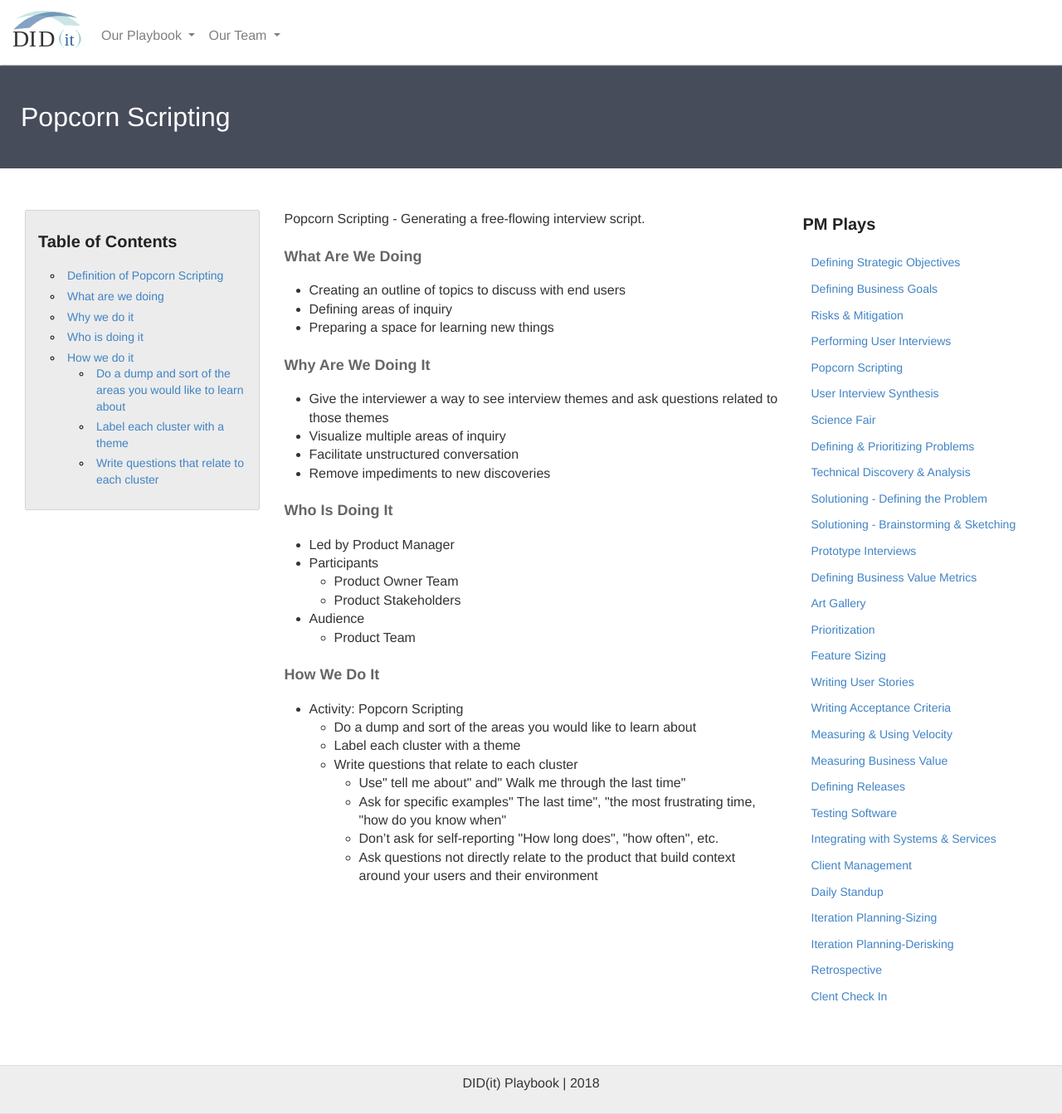
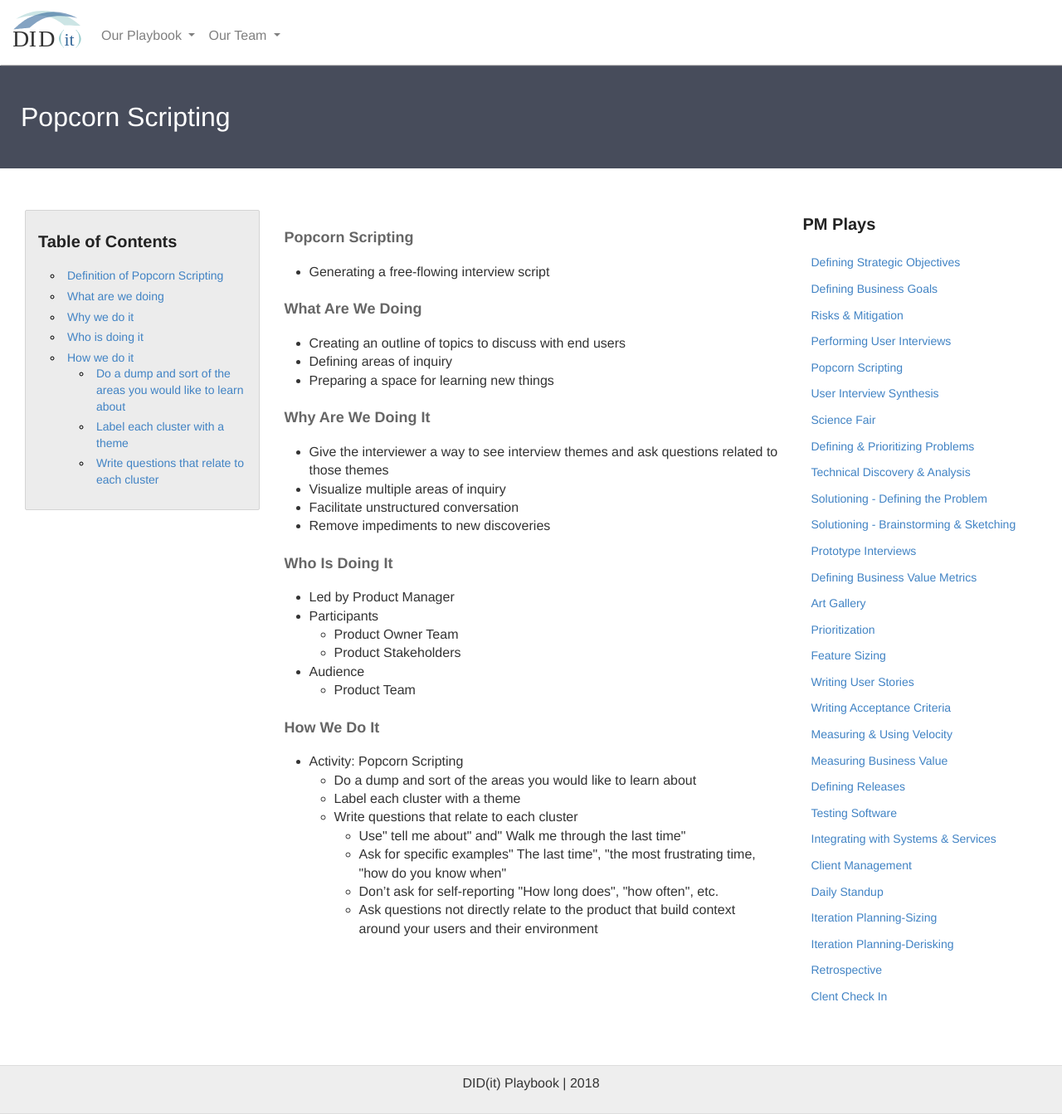
Before and after one commit to KnightPointSystems/kps_playbook, a Jekyll site: the page built from popcorn-scripting.md, in a window 1280 px wide and 1343 px high. Shown: the whole window at 83% size. Built offline with Jekyll 4.4.1, drawn with Linux system fonts in a browser that asks for light colours; nearby versions of some CDN libraries.

Commit message:
Updated following
Added anchor tags and changed the definition from <p> to <h4>

```diff
--- a/popcorn-scripting.md
+++ b/popcorn-scripting.md
@@ -55,9 +55,12 @@
         </div>
     </div>
     <div class="col-md-6">
-        <p class="PS-Definition" id="PS-Definition">
-            Popcorn Scripting - Generating a free-flowing interview script.
-        </p>
+        <h4 class="PS-Definition" id="PS-Definition">
+            Popcorn Scripting
+        </h4>
+		<ul>
+			<li>Generating a free-flowing interview script</li>
+		</ul>
         <h4 class="PS-What" id="PS-What">
             What Are We Doing
         </h4>
@@ -98,9 +101,9 @@
 <ul>
     <li class="PS-Popcorn" id="PS-Popcorn">Activity: Popcorn Scripting
         <ul>
-            <li>Do a dump and sort of the areas you would like to learn about</li>
-            <li>Label each cluster with a theme</li>
-            <li>Write questions that relate to each cluster
+            <li class="PS-DumpSort" id="PS-DumpSort">Do a dump and sort of the areas you would like to learn about</li>
+            <li class="PS-Theme" id="PS-Theme">Label each cluster with a theme</li>
+            <li class="PS-Cluster" id="PS-Cluster">Write questions that relate to each cluster
                 <ul>
                     <li>Use&quot; tell me about&quot; and&quot; Walk me through the last time&quot;</li>
                     <li>Ask for specific examples&quot; The last time&quot;, &quot;the most frustrating time, &quot;how do you know when&quot;</li>
```
